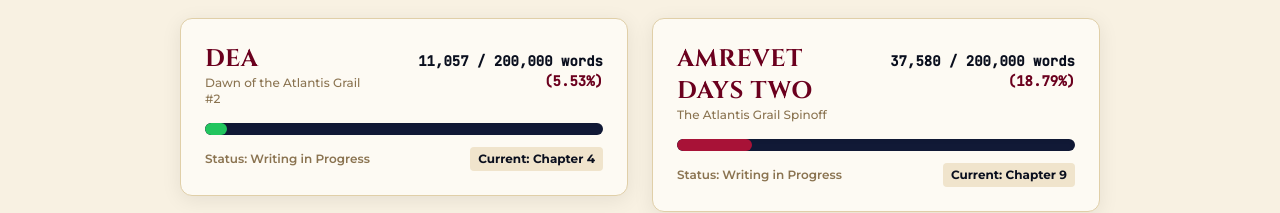
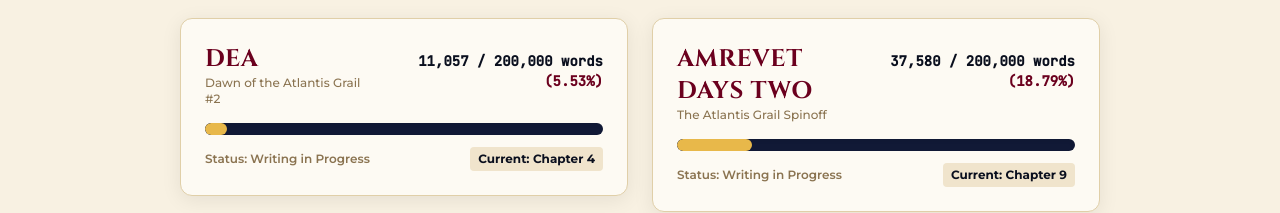
Before and after one commit to jaimelei/theatlantisgrail, a React (Vite) app: page / in a window 1280 px wide. Shown: the part 4720-4933 px from the top of the page. Built offline with nearby package versions, Linux system fonts and the light colour scheme.

Commit message:
019 | Frontend | Revision - Changed writing progress color to make it consistent - Corrected buttons

```diff
--- a/src/components/layout/Navbar.tsx
+++ b/src/components/layout/Navbar.tsx
@@ -58,12 +58,12 @@ export default function Navbar() {
 
         {/* Right: CTA Button (Desktop Only) */}
         <div className="hidden md:flex items-center gap-4">
-          <a
-            href="#"
+          <Link
+            to="/books"
             className="px-6 py-2 bg-gold-400/10 border border-gold-400/30 rounded-full font-body text-xs font-semibold uppercase tracking-widest text-gold-300 hover:bg-gold-400 hover:text-cosmos-950 hover:border-gold-400 transition-all duration-300"
           >
             Start Reading
-          </a>
+          </Link>
         </div>
 
         {/* Mobile: Hamburger Menu */}
@@ -76,7 +76,7 @@ export default function Navbar() {
         </button>
       </div>
 
-      {/* Mobile Menu (Stub for Phase 13) */}
+      {/* Mobile Menu */}
       {isMobileMenuOpen && (
         <div className="md:hidden bg-cosmos-900 border-t border-gold-400/20 px-6 py-4 space-y-3">
           {navLinks.map(({ label, path }) => (
@@ -90,12 +90,13 @@ export default function Navbar() {
             </Link>
           ))}
           <div className="pt-3 border-t border-gold-400/20">
-            <a
-              href="#"
+            <Link
+              to="/books"
               className="block text-center px-6 py-2 bg-gold-400/10 border border-gold-400/30 rounded-full font-body text-xs font-semibold uppercase tracking-widest text-gold-300 hover:bg-gold-400 hover:text-cosmos-950 transition-all duration-300"
+              onClick={() => setIsMobileMenuOpen(false)}
             >
               Start Reading
-            </a>
+            </Link>
           </div>
         </div>
       )}
--- a/src/pages/home/components/Hero.tsx
+++ b/src/pages/home/components/Hero.tsx
@@ -1,3 +1,4 @@
+import { Link } from 'react-router-dom';
 import './Hero.css';
 
 export default function Hero() {
@@ -58,18 +59,18 @@ export default function Hero() {
 
           {/* CTA Buttons - Side by Side */}
           <div className="hero-enter hero-enter-delay-4 flex flex-wrap gap-4 sm:gap-6 w-full sm:w-auto">
-            <a
-              href="#"
+            <Link
+              to="/books"
               className="hero-btn-primary flex-1 sm:flex-none text-center px-8 py-4 bg-gradient-to-r from-gold-500 to-gold-400 text-cosmos-950 font-body text-sm font-bold tracking-wider uppercase rounded-lg hover:from-gold-400 hover:to-gold-300 transition-all duration-300 hover:shadow-glow transform hover:-translate-y-0.5"
             >
               Get Book 1 Free
-            </a>
-            <a
-              href="#"
+            </Link>
+            <Link
+              to="/books"
               className="hero-btn-outline flex-1 sm:flex-none text-center px-8 py-4 border border-gold-400/50 text-gold-300 font-body text-sm font-bold tracking-wider uppercase rounded-lg hover:bg-gold-400/10 hover:border-gold-400 transition-all duration-300 transform hover:-translate-y-0.5"
             >
               Explore Series
-            </a>
+            </Link>
           </div>
         </div>
 
--- a/src/pages/home/components/WritingProgress.tsx
+++ b/src/pages/home/components/WritingProgress.tsx
@@ -7,7 +7,7 @@ const progressItems = [
     progress: '5.53%',
     stats: '11,057 / 200,000 words',
     chapter: 'Chapter 4',
-    barColor: 'bg-green-500',
+    barColor: 'bg-gold-400',
     customProperty: '5.53%'
   },
   {
@@ -16,7 +16,7 @@ const progressItems = [
     progress: '18.79%',
     stats: '37,580 / 200,000 words',
     chapter: 'Chapter 9',
-    barColor: 'bg-wine-500',
+    barColor: 'bg-gold-400',
     customProperty: '18.79%'
   }
 ];
--- a/src/pages/news/index.tsx
+++ b/src/pages/news/index.tsx
@@ -10,7 +10,7 @@ const progressItems = [
     progress: '5.53%',
     stats: '11,057 / 200,000 words',
     chapter: 'Chapter 4',
-    barColor: 'bg-green-500',
+    barColor: 'bg-gold-400',
     customProperty: '5.53%'
   },
   {
@@ -19,7 +19,7 @@ const progressItems = [
     progress: '18.79%',
     stats: '37,580 / 200,000 words',
     chapter: 'Chapter 9',
-    barColor: 'bg-wine-500',
+    barColor: 'bg-gold-400',
     customProperty: '18.79%'
   }
 ];
```
Also changed, not shown: src/index.css (+14 -7 lines).
